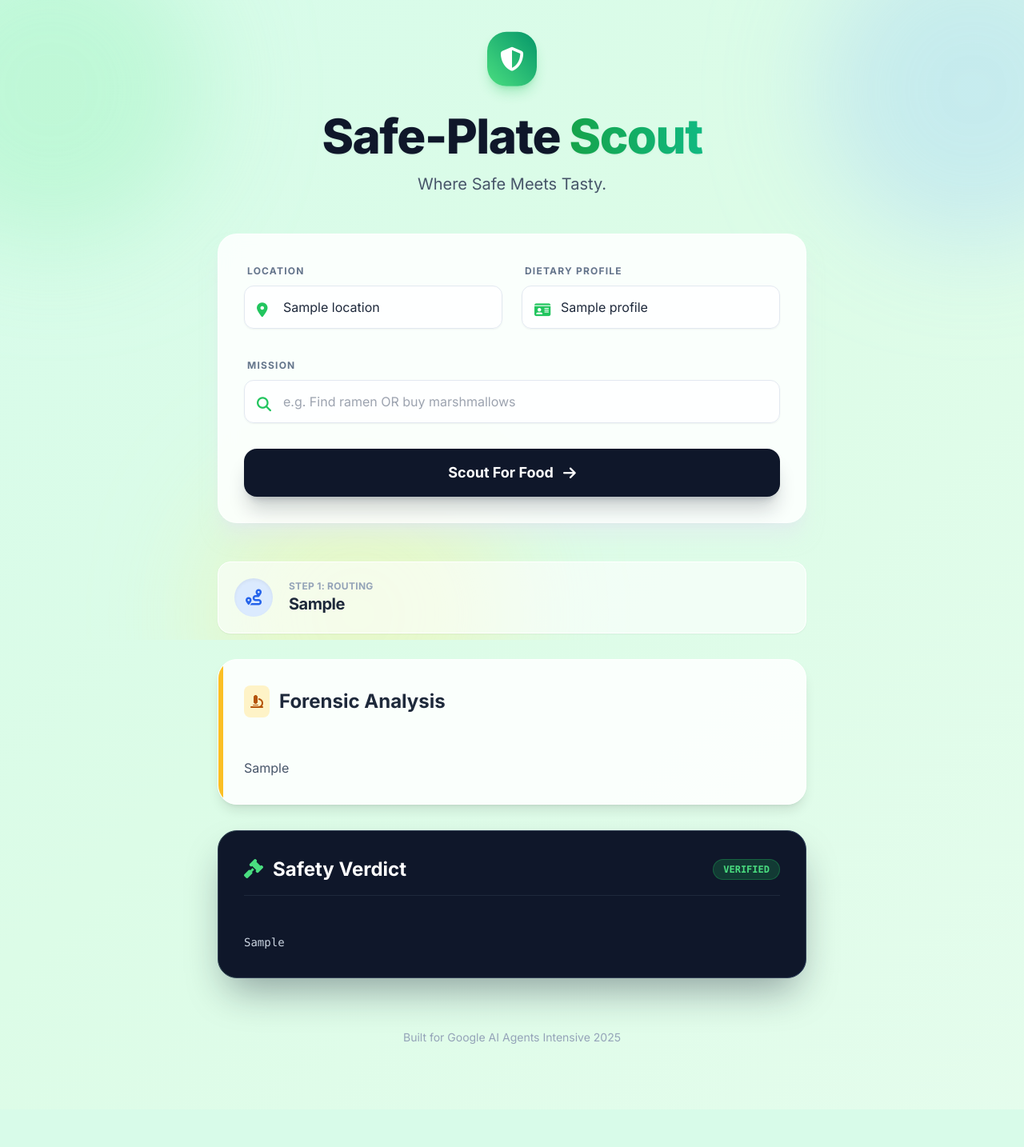
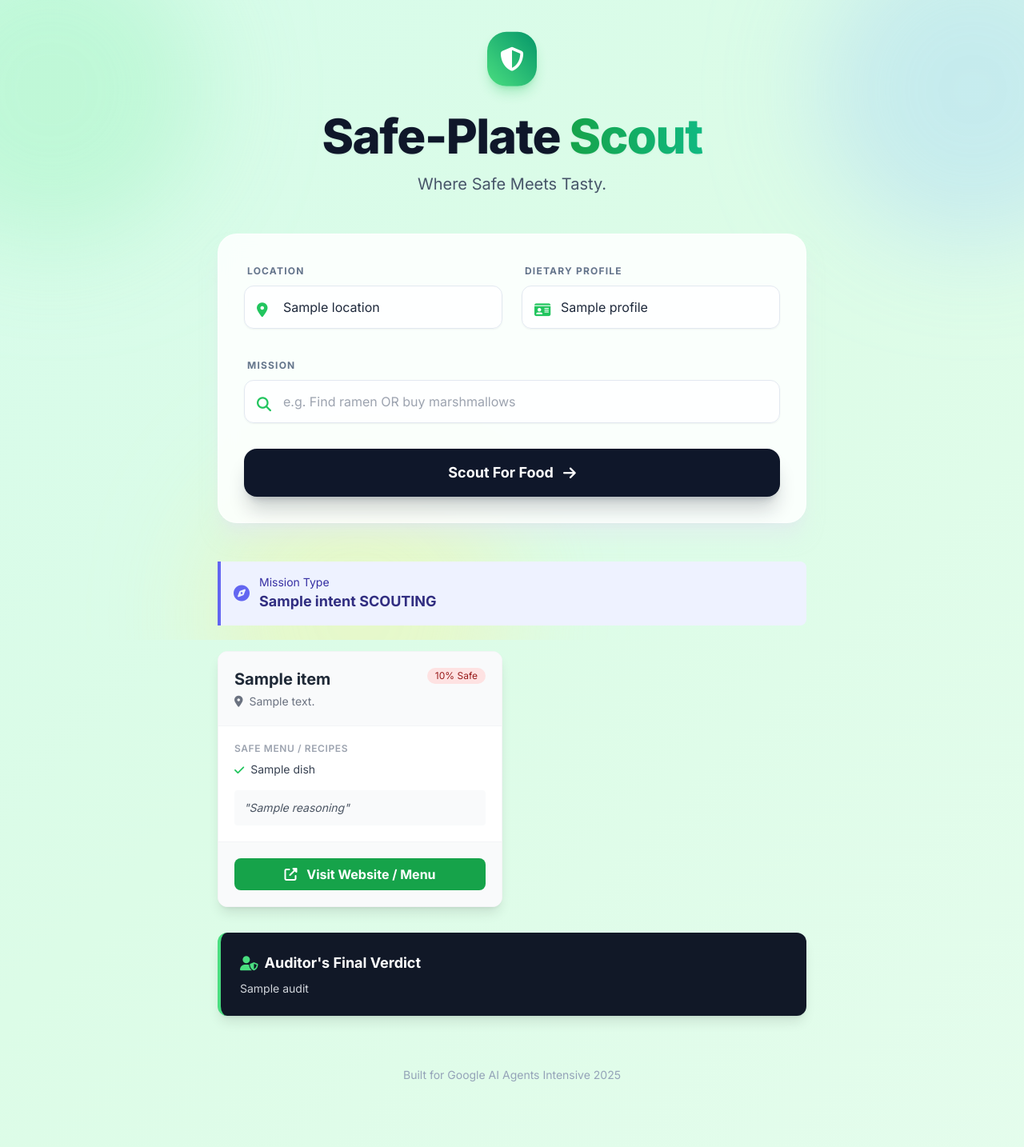
Before and after one commit to asmitp06/safe-plate, a FastAPI app: template templates/index.html in a window 1280 px wide. Shown: the whole page at 80% size. Before the commit the page ends 1387 px from the top, so only its background shows below. Run offline with FastAPI, Linux system fonts and the light colour scheme; the template is opened without the code that fills it: most values are stand-ins (such as "Sample title", 1, 10 or a date in 2020); some libraries are stand-ins or nearby versions.

Commit message:
change response output

```diff
--- a/agent_engine.py
+++ b/agent_engine.py
@@ -1,23 +1,44 @@
 import os
+import json
 from google import genai
 from google.genai import types
 from google.adk.agents import LlmAgent
 
 # CONFIGURATION
-# We use the new SDK client which auto-detects GOOGLE_API_KEY
 client = genai.Client(api_key=os.environ.get("GOOGLE_API_KEY"))
 
 FAST_MODEL = "gemini-2.0-flash"
 SMART_MODEL = "gemini-2.0-flash"
 
 # [TOOL DEFINITION]
-# The new SDK requires this specific object wrapper for Google Search
 search_tool = types.Tool(
     google_search=types.GoogleSearch()
 )
 
+# [STRUCTURED OUTPUT CONFIG]
+# This forces the model to return strict JSON we can parse
+response_schema = {
+    "type": "ARRAY",
+    "items": {
+        "type": "OBJECT",
+        "properties": {
+            "name": {"type": "STRING"},
+            "address": {"type": "STRING"},
+            "website_url": {"type": "STRING"},
+            "safe_items": {
+                "type": "ARRAY",
+                "items": {"type": "STRING"},
+                "description": "Specific dishes or products that match the diet"
+            },
+            "safety_score": {"type": "INTEGER", "description": "0-100"},
+            "reasoning": {"type": "STRING"}
+        },
+        "required": ["name", "safe_items", "reasoning"]
+    }
+}
+
 # HELPER FUNCTION
-def query_agent_with_runner(agent, prompt, tools=None):
+def query_agent_with_runner(agent, prompt, tools=None, json_mode=False):
     """
     Executes the agent using the NEW google-genai SDK (v1.0+)
     """
@@ -25,15 +46,22 @@ def query_agent_with_runner(agent, prompt, tools=None):
         return "⚠️ Error: GOOGLE_API_KEY not set."
 
     # Config for the new SDK
-    generate_config = types.GenerateContentConfig(
-        tools=tools, # Pass the properly formatted tool object here
-        safety_settings=[
+    config_args = {
+        "tools": tools,
+        "safety_settings": [
             types.SafetySetting(
                 category="HARM_CATEGORY_DANGEROUS_CONTENT",
                 threshold="BLOCK_ONLY_HIGH"
             ),
         ]
-    )
+    }
+
+    # If asking for structured data (JSON), add the schema
+    if json_mode:
+        config_args["response_mime_type"] = "application/json"
+        config_args["response_schema"] = response_schema
+
+    generate_config = types.GenerateContentConfig(**config_args)
 
     try:
         response = client.models.generate_content(
@@ -43,13 +71,14 @@ def query_agent_with_runner(agent, prompt, tools=None):
         )
 
         if not response.text:
-            return "⚠️ Blocked by Safety Filters or Empty Response."
+            return [] if json_mode else "⚠️ Blocked or Empty."
+
         return response.text
 
     except Exception as e:
         return f"⚠️ Agent Error: {str(e)}"
 
-# AGENT DEFINITIONS (Same as before)
+# AGENT DEFINITIONS
 router_agent = LlmAgent(
     name="intent_router",
     model=FAST_MODEL,
@@ -63,9 +92,10 @@ restaurant_vetter = LlmAgent(
     description="Finds and checks restaurants.",
     instruction="""
     You are a dietary safety officer.
-    1. Use Google Search to find REAL restaurants matching location/query.
-    2. Check menus/allergens against profile.
-    Output: Restaurant Name, Safety Status, and Reasoning.
+    1. Find REAL restaurants matching location/query using Google Search.
+    2. Identify SPECIFIC dishes (menu items) that fit the profile.
+    3. Find the official website or menu URL.
+    4. Output strictly in the requested JSON format.
     """
 )
 
@@ -75,9 +105,10 @@ grocery_vetter = LlmAgent(
     description="Checks grocery items.",
     instruction="""
     You are a product analyst.
-    1. Search for ingredient labels.
-    2. Check against profile.
-    Output: Brand/Item Name, Safety Status, and Reasoning.
+    1. Search for specific safe brands/products.
+    2. List usage ideas or recipes using these items.
+    3. Find product URLs.
+    4. Output strictly in the requested JSON format.
     """
 )
 
@@ -85,43 +116,51 @@ auditor_agent = LlmAgent(
     name="safety_auditor",
     model=SMART_MODEL,
     description="Evaluates the safety report.",
-    instruction="Review vetting report. Assign Safety Confidence Score (0-100%) and Warning Label."
+    instruction="Review these recommendations. Return a short text summary of your confidence in them."
 )
 
 # MAIN ORCHESTRATOR
 def process_user_request(user_query, user_profile, location):
     results = {
-        "step_1_intent": "",
-        "step_2_vetting": "",
-        "step_3_audit": ""
+        "intent": "",
+        "recommendations": [], # This will now be a list of objects
+        "audit": ""
     }
 
     # Step 1: Route
     intent = query_agent_with_runner(router_agent, f"Query: {user_query}").strip()
     if "RESTAURANT" in intent.upper(): intent = "RESTAURANT"
     elif "GROCERY" in intent.upper(): intent = "GROCERY"
-    results["step_1_intent"] = intent
+    results["intent"] = intent
 
-    # Step 2: Vet
+    # Step 2: Vet (STRUCTURED)
     localized_prompt = f"""
     User Query: {user_query}
     Location: {location}
     Dietary Profile: {user_profile}
-    Find options and vet them strictly.
+
+    Find at least 3 best options.
+    For each, list specific 'safe_items' (actual dishes or products).
+    Provide the 'website_url' if available.
     """
 
-    # We pass the list containing the new tool object
     tools_to_use = [search_tool]
 
+    # We pass json_mode=True to force the list output
     if intent == "RESTAURANT":
-        vetting_report = query_agent_with_runner(restaurant_vetter, localized_prompt, tools=tools_to_use)
+        raw_json = query_agent_with_runner(restaurant_vetter, localized_prompt, tools=tools_to_use, json_mode=True)
     else:
-        vetting_report = query_agent_with_runner(grocery_vetter, localized_prompt, tools=tools_to_use)
+        raw_json = query_agent_with_runner(grocery_vetter, localized_prompt, tools=tools_to_use, json_mode=True)
 
-    results["step_2_vetting"] = vetting_report
+    # Parse the JSON string into real Python objects
+    try:
+        results["recommendations"] = json.loads(raw_json)
+    except:
+        results["recommendations"] = []
 
     # Step 3: Audit
-    final_audit = query_agent_with_runner(auditor_agent, f"Review this report:\n{vetting_report}")
-    results["step_3_audit"] = final_audit
+    # We pass the formatted list to the auditor
+    final_audit = query_agent_with_runner(auditor_agent, f"Review this list for safety:\n{raw_json}")
+    results["audit"] = final_audit
 
     return results
--- a/templates/index.html
+++ b/templates/index.html
@@ -106,50 +106,80 @@
         </div>
 
         {% if results %}
-        <div class="space-y-8 animate-fade-in-up">
+<div class="space-y-8">
 
-            <div class="flex items-center gap-5 p-5 rounded-2xl bg-white/60 border border-white shadow-sm backdrop-blur-sm">
-                <div class="w-12 h-12 rounded-full bg-blue-100 flex items-center justify-center text-blue-600 text-xl shadow-inner">
-                    <i class="fas fa-route"></i>
+    <div class="bg-indigo-50 border-l-4 border-indigo-500 p-4 rounded-r-lg">
+        <div class="flex items-center">
+            <div class="flex-shrink-0"><i class="fas fa-compass text-indigo-500 text-xl"></i></div>
+            <div class="ml-3">
+                <h3 class="text-sm font-medium text-indigo-800">Mission Type</h3>
+                <p class="text-lg font-bold text-indigo-900">{{ results.intent }} SCOUTING</p>
+            </div>
+        </div>
+    </div>
+
+    <div class="grid grid-cols-1 md:grid-cols-2 gap-6">
+        {% for item in results.recommendations %}
+        <div class="bg-white rounded-xl shadow-lg hover:shadow-xl transition overflow-hidden border border-gray-100 flex flex-col">
+
+            <div class="p-5 border-b border-gray-100 bg-gray-50">
+                <div class="flex justify-between items-start">
+                    <h3 class="text-xl font-bold text-gray-800">{{ item.name }}</h3>
+                    <span class="inline-flex items-center px-2.5 py-0.5 rounded-full text-xs font-medium
+                        {% if item.safety_score > 80 %} bg-green-100 text-green-800
+                        {% elif item.safety_score > 50 %} bg-yellow-100 text-yellow-800
+                        {% else %} bg-red-100 text-red-800 {% endif %}">
+                        {{ item.safety_score }}% Safe
+                    </span>
                 </div>
-                <div>
-                    <h3 class="text-xs font-bold text-slate-400 uppercase tracking-wide">Step 1: Routing</h3>
-                    <p class="text-xl text-slate-800 font-bold tracking-tight">{{ results.step_1_intent }}</p>
-                </div>
+                <p class="text-sm text-gray-500 mt-1"><i class="fas fa-map-marker-alt mr-1"></i> {{ item.address }}</p>
             </div>
 
-            <div class="glass-card rounded-3xl shadow-lg border border-white overflow-hidden relative">
-                <div class="absolute top-0 left-0 w-1.5 h-full bg-amber-400"></div>
-                <div class="p-8">
-                    <div class="flex items-center gap-3 mb-6">
-                        <span class="bg-amber-100 text-amber-700 p-2 rounded-lg"><i class="fas fa-microscope"></i></span>
-                        <h2 class="text-2xl font-bold text-slate-800">Forensic Analysis</h2>
-                    </div>
-                    <div class="prose prose-slate max-w-none leading-relaxed text-slate-600 whitespace-pre-line">
-                        {{ results.step_2_vetting }}
-                    </div>
+            <div class="p-5 flex-1">
+                <div class="mb-4">
+                    <h4 class="text-xs font-semibold text-gray-400 uppercase tracking-wider mb-2">Safe Menu / Recipes</h4>
+                    <ul class="space-y-1">
+                        {% for dish in item.safe_items %}
+                        <li class="flex items-start text-sm text-gray-700">
+                            <i class="fas fa-check text-green-500 mt-1 mr-2"></i>
+                            {{ dish }}
+                        </li>
+                        {% endfor %}
+                    </ul>
                 </div>
+
+                <p class="text-sm text-gray-600 italic bg-gray-50 p-3 rounded">
+                    "{{ item.reasoning }}"
+                </p>
             </div>
 
-            <div class="bg-slate-900 rounded-3xl shadow-2xl shadow-slate-900/40 overflow-hidden border border-slate-700 relative group">
-                <div class="absolute -inset-1 bg-gradient-to-r from-green-600 to-blue-600 rounded-3xl blur opacity-25 group-hover:opacity-50 transition duration-1000 group-hover:duration-200"></div>
+            <div class="p-5 border-t border-gray-100 bg-gray-50">
+                {% if item.website_url %}
+                <a href="{{ item.website_url }}" target="_blank"
+                   class="block w-full text-center bg-green-600 hover:bg-green-700 text-white font-bold py-2 px-4 rounded-lg transition duration-200">
+                    <i class="fas fa-external-link-alt mr-2"></i> Visit Website / Menu
+                </a>
+                {% else %}
+                <button disabled class="block w-full text-center bg-gray-300 text-white font-bold py-2 px-4 rounded-lg cursor-not-allowed">
+                    No Link Available
+                </button>
+                {% endif %}
+            </div>
+        </div>
+        {% endfor %}
+    </div>
 
-                <div class="relative bg-slate-900 p-8 h-full rounded-3xl">
-                    <div class="flex items-center justify-between mb-6 border-b border-slate-800 pb-4">
-                        <div class="flex items-center gap-3">
-                            <span class="text-green-400 text-2xl"><i class="fas fa-gavel"></i></span>
-                            <h2 class="text-2xl font-bold text-white">Safety Verdict</h2>
-                        </div>
-                        <span class="px-3 py-1 rounded-full bg-green-500/20 text-green-400 text-xs font-mono font-bold border border-green-500/30">VERIFIED</span>
-                    </div>
-                    <div class="prose prose-invert max-w-none text-slate-300 font-mono text-sm leading-relaxed whitespace-pre-line">
-                        {{ results.step_3_audit }}
-                    </div>
-                </div>
-            </div>
+    <div class="bg-gray-900 text-white rounded-xl shadow-lg p-6 border-l-4 border-green-400">
+        <h2 class="text-lg font-bold mb-2 flex items-center">
+            <i class="fas fa-user-shield text-green-400 mr-2"></i> Auditor's Final Verdict
+        </h2>
+        <div class="prose prose-invert max-w-none text-gray-300 text-sm">
+            {{ results.audit }}
+        </div>
+    </div>
 
-        </div>
-        {% endif %}
+</div>
+{% endif %}
 
         <div class="text-center mt-16 pb-8">
             <p class="text-slate-400 text-sm font-medium">Built for Google AI Agents Intensive 2025</p>
```
Also changed, not shown: README.md (added), 1 other file.
